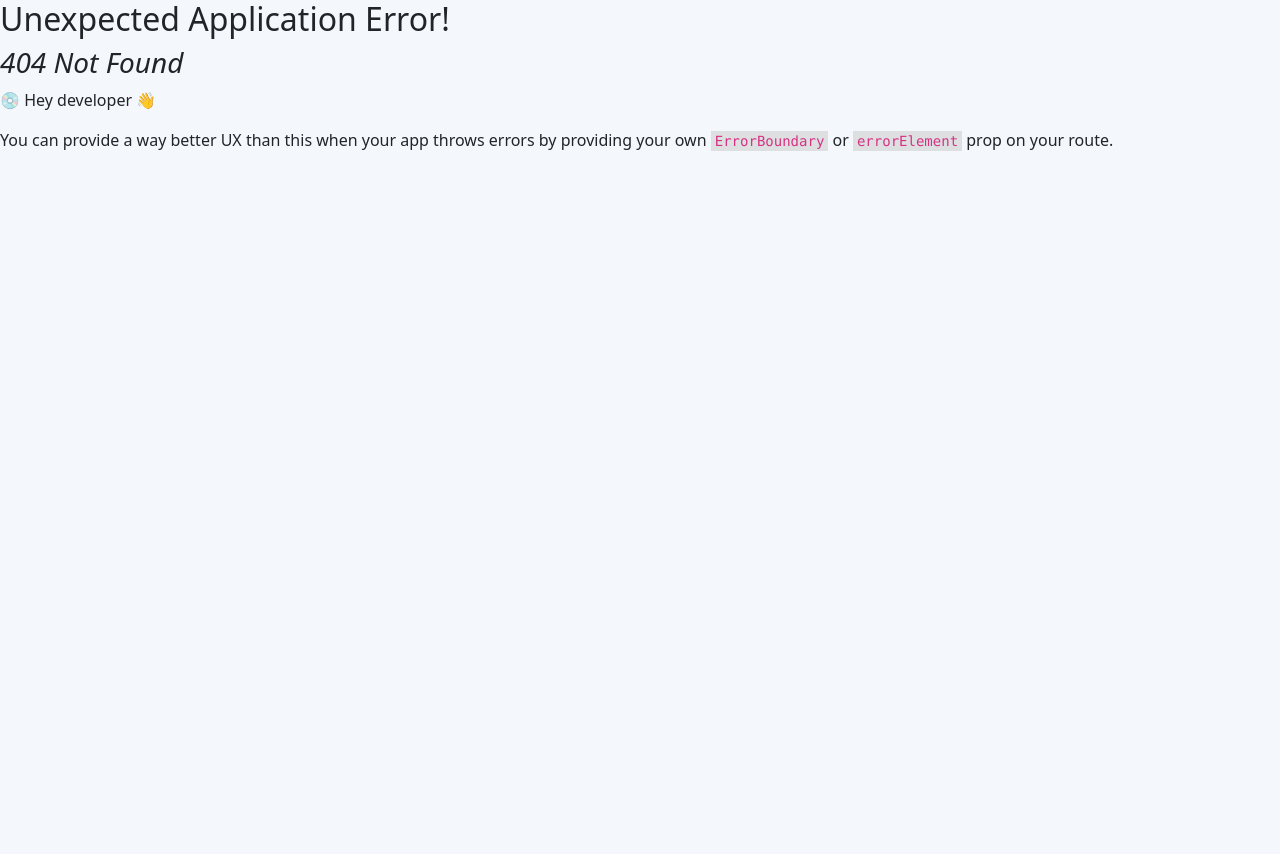
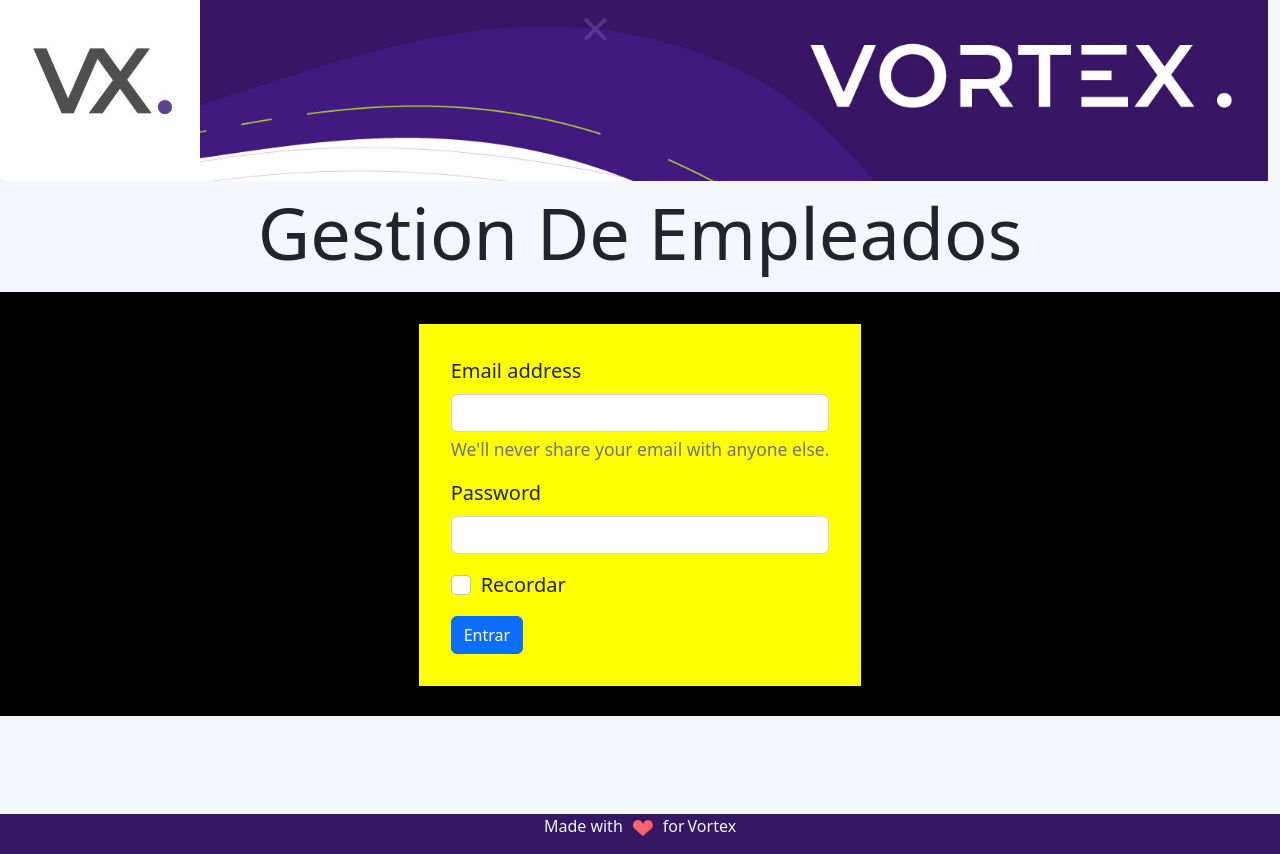
Before and after one commit to Debumax/Vortex-GestionRRHH, a React (Create React App) app: page /login in a window 1280 px wide. Before the commit this address had no page. Before the commit the page ends 800 px from the top, so only its background shows below. Built offline with nearby package versions, Linux system fonts and the light colour scheme.

Commit message:
algunos cambios despues de la muestra

```diff
--- /dev/null
+++ b/src/components/Empleados/Login.js
@@ -0,0 +1,35 @@
+import React from "react";
+import "../../stylos/Login.css";
+import Encabezado from "../Encabezado";
+import Footer from "../Footer";
+
+const Login=()=>{
+    return (
+        <>
+        <Encabezado/>
+        <main className="contenedor-log">
+            <div className="contenedor-for">
+                <form >
+                <div className="mb-3">
+                    <label for="exampleInputEmail1" className="form-label">Email address</label>
+                    <input type="email" className="form-control" id="exampleInputEmail1" aria-describedby="emailHelp"/>
+                    <div id="emailHelp" className="form-text">We'll never share your email with anyone else.</div>
+                    </div>
+                    <div className="mb-3">
+                        <label for="exampleInputPassword1" className="form-label">Password</label>
+                        <input type="password" className="form-control" id="exampleInputPassword1"/>
+                    </div>
+                    <div className="mb-3 form-check">
+                        <input type="checkbox" className="form-check-input" id="exampleCheck1"/>
+                        <label className="form-check-label" for="exampleCheck1">Recordar</label>
+                    </div>
+                    <button type="submit" className="btn btn-primary">Entrar</button>
+                </form>
+
+            </div>
+        </main>
+        <Footer/>
+        </>
+    );
+};
+export default Login;
--- /dev/null
+++ b/src/components/Error.js
@@ -0,0 +1,13 @@
+const Error=()=>{
+    return (
+     <div style={{display:'flex', alignItems:'center',flexDirection:'column',marginTop:'50px'}}>
+        <h1>
+            Error 404
+        </h1>
+        <p>
+            Esta pagina no ha sido encontrada , asegurese de haber escrito bien.
+        </p>
+     </div>
+    );
+}
+export default Error;
--- a/src/components/Home.js
+++ b/src/components/Home.js
@@ -1,5 +1,5 @@
 import React from "react";
-//import { connect } from "react-redux";
+import { connect } from "react-redux";
 import Header from "./Header";
 import EmpleadoList from "./Empleados/EmpleadoList";
 import Footer from "./Footer";
@@ -7,17 +7,29 @@ import Footer from "./Footer";
 
 const Home = (props) => {
 
+    const verifica=()=>{
+        if (props.lista.length ===0) {
+            return <div>
+                <h1 style={{display:'flex',justifyContent:'center'}}>No hay empleados</h1>
+            </div>
+        } else {
+            return <EmpleadoList/>
+        }
+    }
+
+
+
     return (
         <>
             <Header/>
-            <EmpleadoList/>
+            {verifica()}
             <Footer/>
 
         </>
     );
 };
-// const mapStateToProps = state => {
-//     return { lista : state.listaEmpleados}
-//   };
-// export default connect( mapStateToProps)(Home);
-export default Home;
+const mapStateToProps = state => {
+    return { lista : state.listaEmpleados}
+  };
+export default connect( mapStateToProps)(Home);
+//export default Home;
--- /dev/null
+++ b/src/stylos/Login.css
@@ -0,0 +1,45 @@
+
+.contenedor-log{
+    background: black;
+    display: flex;
+    justify-content: center;
+    align-items: center;
+    padding: 2rem 0rem 1.9rem;
+
+}
+.contenedor-for{
+    background: yellow;
+    display: flex;
+    justify-content: center;
+    align-items: center;
+    padding: 2rem;
+    font-size: 20px;
+
+}
+
+.estilo-form{
+    background:palevioletred;
+    display: flex;
+    flex-direction: column;
+    align-items: center;
+    padding: 1rem 2rem;
+}
+.contenedor-inp-lab{
+    padding: 1rem;
+    background: violet;
+}
+/* label {
+    background: rebeccapurple;
+    padding:1rem 1rem;
+}
+
+input {
+    background: rebeccapurple;
+
+} */
+.btn-login{
+    display: flex;
+    justify-content: center;
+    align-items: center;
+    width: 50%;
+}
```
Also changed, not shown: src/App.js (+10 -0 lines).
